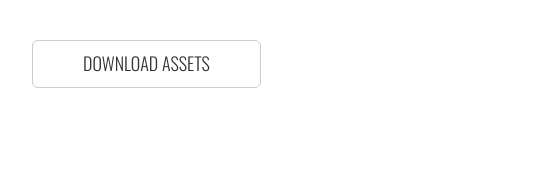
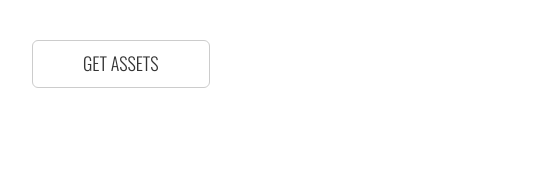
Before and after one commit to operable/operable.github.io, a plain HTML site: page branding.html in a window 1280 px wide. Shown: the part 619-800 px from the top of the page, 108-645 px from the left. Drawn offline with nearby package versions, Linux system fonts and the light colour scheme.

Commit message:
Updated download button + link to folder vs zip

```diff
--- a/branding.html
+++ b/branding.html
@@ -160,7 +160,7 @@
             </ul>
           </p>
           <br>
-          <a href="https://drive.google.com/file/d/0B9shLHjT25r-R1J3cFhGU050UkU/view?usp=sharing" target="_blank"><button class="btn btn-default btn-lg">Download Assets</button></a>
+          <a href="https://drive.google.com/drive/folders/0B9shLHjT25r-SkhqSTU2MG05dG8?usp=sharing" target="_blank"><button class="btn btn-default btn-lg">Get Assets</button></a>
         </div>
         <div class="col-lg-6 col-sm-6r">
           <h3>Operable Logo on light background</h3><br>
```
